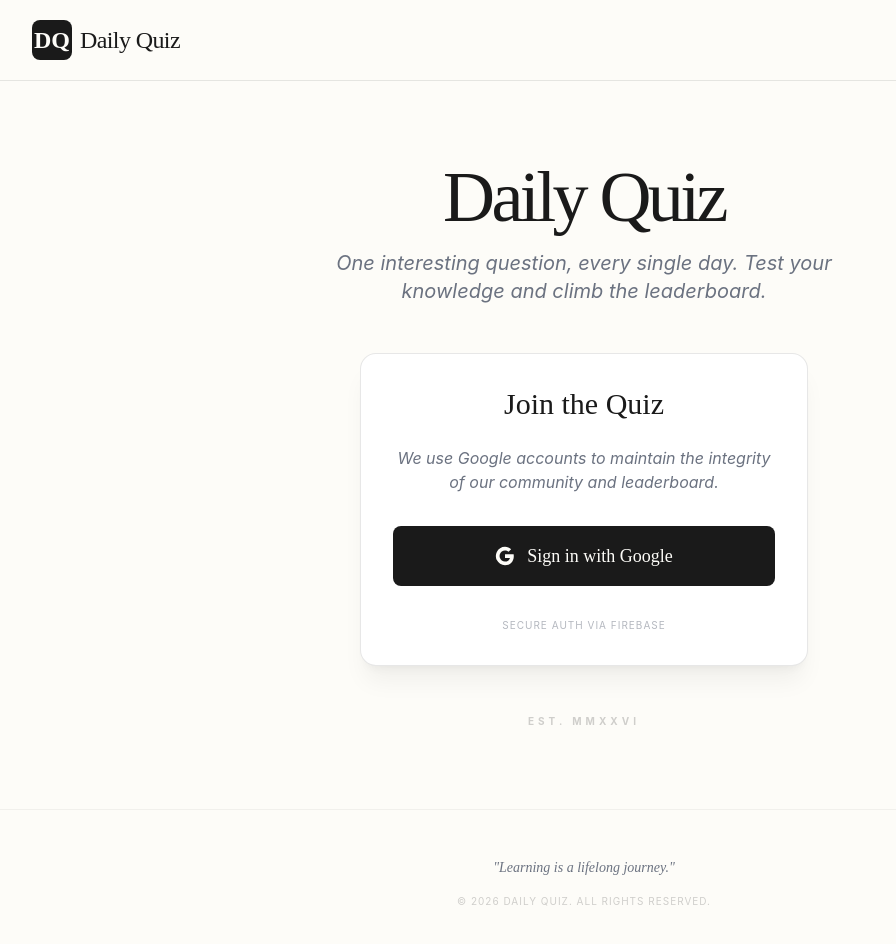
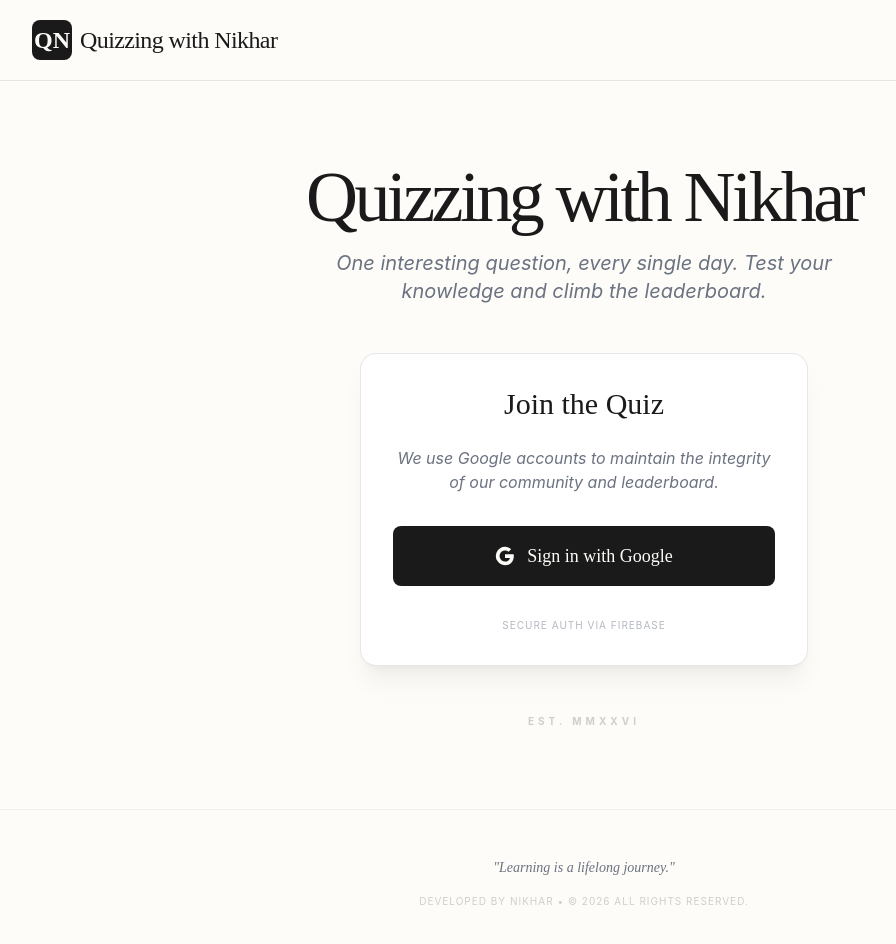
Before and after one commit to Nikhar/dailyquiz, a React (Vite) app: page / in a window 1280 px wide. Shown: the top 944 px of the page, without its empty margins (56-952 px from the left). Built offline with nearby package versions, Linux system fonts and the light colour scheme; no server answers; the database is empty.

Commit message:
personalize

```diff
--- a/index.html
+++ b/index.html
@@ -3,7 +3,7 @@
   <head>
     <meta charset="UTF-8" />
     <meta name="viewport" content="width=device-width, initial-scale=1.0" />
-    <title>My Google AI Studio App</title>
+    <title>Quizzing with Nikhar</title>
   </head>
   <body>
     <div id="root"></div>
--- a/src/App.tsx
+++ b/src/App.tsx
@@ -138,7 +138,7 @@ export default function App() {
               animate={{ opacity: 1, scale: 1 }}
               className="text-center mb-12 space-y-4"
             >
-              <h1 className="text-6xl md:text-7xl font-serif tracking-tighter">Daily Quiz</h1>
+              <h1 className="text-6xl md:text-7xl font-serif tracking-tighter">Quizzing with Nikhar</h1>
               <p className="text-xl text-muted italic max-w-lg mx-auto">One interesting question, every single day. Test your knowledge and climb the leaderboard.</p>
             </motion.div>
             <Auth onSuccess={handleAuthSuccess} />
@@ -167,7 +167,7 @@ export default function App() {
       <footer className="py-12 border-t border-ink/5 mt-auto">
         <div className="max-w-6xl mx-auto px-6 text-center space-y-4">
           <div className="text-sm font-serif italic text-muted">"Learning is a lifelong journey."</div>
-          <div className="text-[10px] uppercase tracking-widest text-ink/20">&copy; 2026 Daily Quiz. All Rights Reserved.</div>
+          <div className="text-[10px] uppercase tracking-widest text-ink/20">Developed by Nikhar &bull; &copy; 2026 All Rights Reserved.</div>
         </div>
       </footer>
     </div>
--- a/src/components/Navbar.tsx
+++ b/src/components/Navbar.tsx
@@ -26,9 +26,9 @@ export default function Navbar({ user, onLogout, onNavigate, currentView, select
           }}
           className="flex items-center gap-2 cursor-pointer group"
         >
-          <div className="w-10 h-10 bg-ink text-paper flex items-center justify-center rounded-lg font-serif text-2xl font-bold group-hover:bg-accent transition-colors">DQ</div>
+          <div className="w-10 h-10 bg-ink text-paper flex items-center justify-center rounded-lg font-serif text-2xl font-bold group-hover:bg-accent transition-colors">QN</div>
           <h1 className="hidden md:block text-2xl font-serif tracking-tight">
-            {selectedChallenge ? selectedChallenge.title : 'Daily Quiz'}
+            {selectedChallenge ? selectedChallenge.title : 'Quizzing with Nikhar'}
           </h1>
         </div>
 
```
